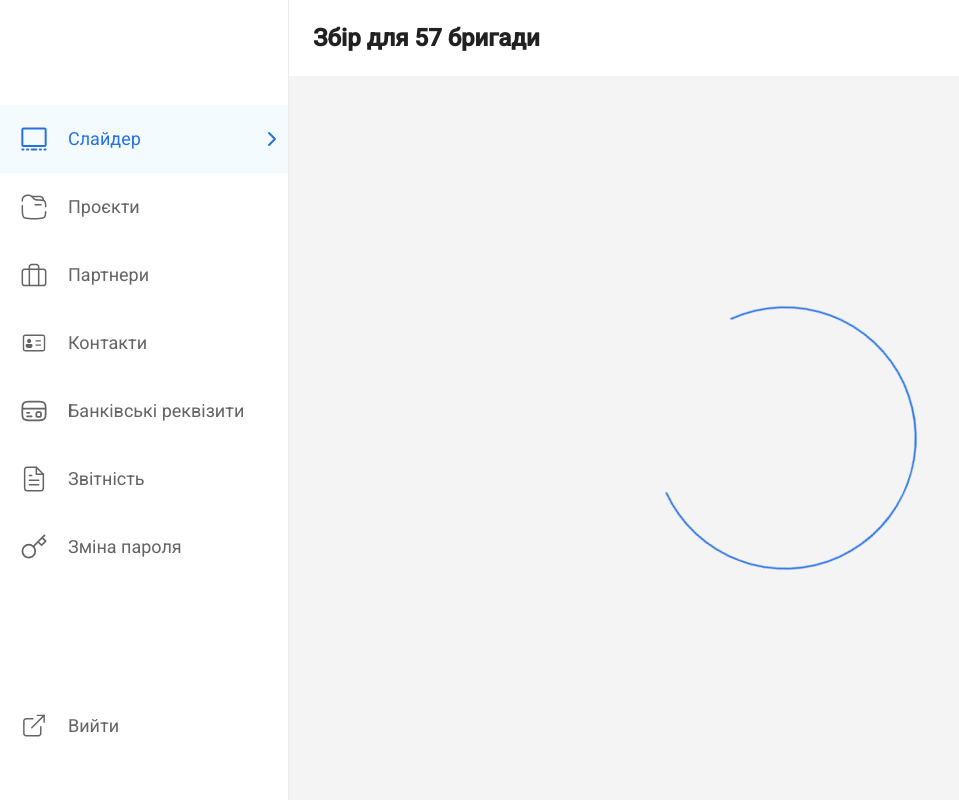
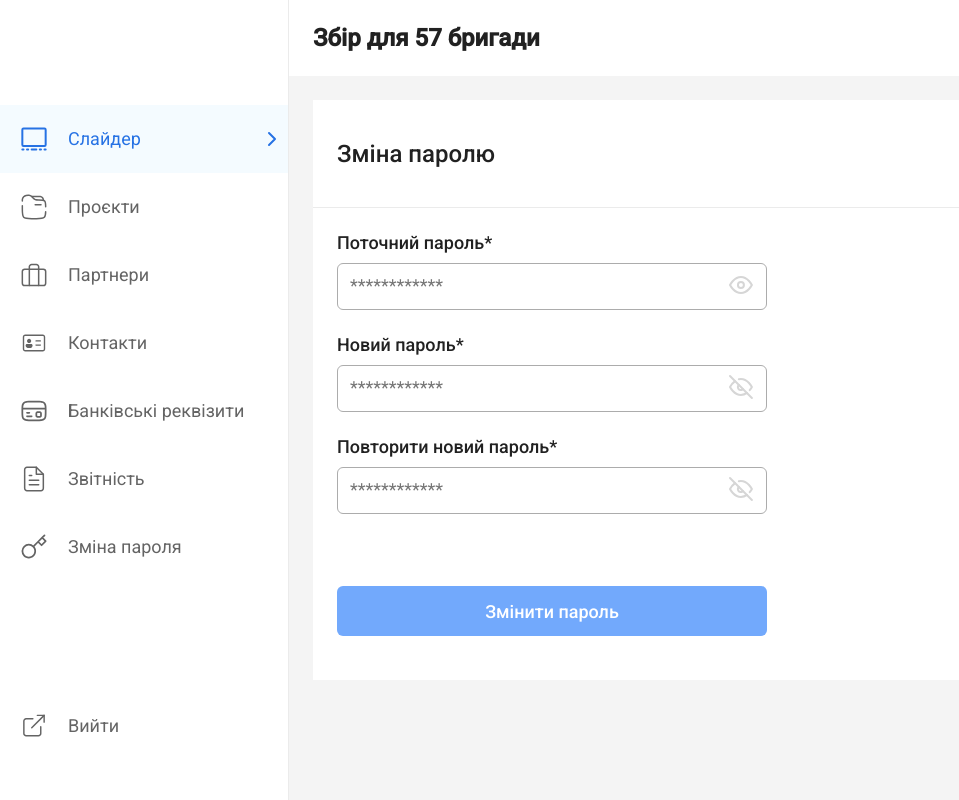
Before and after one commit to baza-trainee/dokoopy-frontend, a React (Vite) app: page /admin/change-password in a window 1280 px wide. Shown: the whole page, without its empty margins (0-959 px from the left). Built offline with nearby package versions, Linux system fonts and the light colour scheme; sample sign-in values are in the browser's storage; what react-localization would draw is missing.

Commit message:
add changes

```diff
--- a/src/api/api.js
+++ b/src/api/api.js
@@ -67,11 +67,11 @@ export const AdminApi = {
    },
 
    //Bank
-   getBankAdmin() {
-      return axios.get(`bank/admin`);
+   getBankAdmin(id) {
+      return axios.get(`bank/admin${id}`);
    },
-   updateBank({ id, body }) {
-      return axios.patch(`bank/admin/${id}`, body);
+   updateBank({ body }) {
+      return axios.patch(`bank/admin${id}`, body);
    },
 
    //Heros
--- a/src/pages/admin-pages/AdminChangePassword.jsx
+++ b/src/pages/admin-pages/AdminChangePassword.jsx
@@ -2,11 +2,13 @@ import { EditEyeOpened } from "../../assets/admin-icons/edit-password-eye-o";
 import { EditEyeClosed } from "../../assets/admin-icons/edit-password-eye-c";
 import { useState, useEffect } from "react";
 import { AdminApi } from "../../api/api";
-import { useLoadingData } from "../../hook/useLoadingData";
-import { Spinner } from "../../components/admin-components/Spinner";
 
 export const AdminChangePassword = () => {
-   const [currentPassword, setCurrentPassword] = useState('');
+
+   const divNew = document.querySelector(".new-admin-change-password-input");
+   const divReturn = document.querySelector(".return-admin-change-password-input");
+
+   const [currentPassword, setCurrentPassword] = useState(true);
    const [newPassword, setNewPassword] = useState('');
    const [confirmPassword, setConfirmPassword] = useState('');
 
@@ -15,33 +17,18 @@ export const AdminChangePassword = () => {
    const [typeConfirmPassword, setTypeConfirmPassword] = useState("password");
    const [passwordMismatch, setPasswordMismatch] = useState(false);
 
+
    const [showErrorMessage, setShowErrorMessage] = useState(false);
    const [showErrorMessage2, setShowErrorMessage2] = useState(false);
 
-   const { data, isLoading, error, eventLoading } = useLoadingData(AdminApi.changePasswordAdmin, true);
-
-   if (isLoading) {
-      return <Spinner size={300} color={"#2672e4"} />;
-   }
-
-   if (error && error.data) {
-      return (
-         <p>
-            Error: {error.message}
-            <br />
-            Код помилки: {error.code}
-            <br />
-            URL-адреса: {error.url}
-         </p>
-      );
-   }
-
-
    useEffect(() => {
       if (showErrorMessage) {
+
          const timer = setTimeout(() => {
             setShowErrorMessage(false);
+
          }, 3000);
+
 
          return () => clearTimeout(timer);
       }
@@ -49,13 +36,16 @@ export const AdminChangePassword = () => {
 
    useEffect(() => {
       if (showErrorMessage2) {
-         const timer = setTimeout(() => {
+
+         const timer = setTimeout2(() => {
             setShowErrorMessage2(false);
+
          }, 3000);
+
 
          return () => clearTimeout(timer);
       }
-   }, [showErrorMessage2]);
+   }, [showErrorMessage]);
 
    function togglePasswordVisibility(passwordType) {
       if (passwordType === "current") {
@@ -73,29 +63,38 @@ export const AdminChangePassword = () => {
       if (currentPassword.trim() === '' || newPassword.trim() === '' || confirmPassword.trim() === '') {
          setShowErrorMessage2(true);
          return;
-      }
+       }
 
       if (newPassword === confirmPassword) {
          setPasswordMismatch(false);
+         divNew.style.bacground = "";
+         divNew.style.border = "";
+         divReturn.style.bacground = "";
+         divReturn.style.border = "";
 
-         const body = {
-            password: currentPassword,
-            newPassword: newPassword,
-         };
 
-         eventLoading(body);
+      const resetToken = "";
+      const body = { password: newPassword };
 
-         setCurrentPassword("");
-         setNewPassword("");
-         setConfirmPassword("");
+    AdminApi.resetPasswordAdmin(resetToken, body)
+      .then((response) => {
+        console.log(response.data);
+      })
+      .catch((error) => {
+        console.error("Помилка при зміні пароля:", error);
+      });
+
       } else {
          setPasswordMismatch(true);
          setShowErrorMessage(true);
          setNewPassword("");
          setConfirmPassword("");
+         divNew.style.backgroundColor = "rgba(245, 19, 19, 0.4)";
+         divNew.style.border = "1px solid red";
+         divReturn.style.backgroundColor = "rgba(245, 19, 19, 0.4)";
+         divReturn.style.border = "1px solid red";
       }
    }
-
 
    return (
       <div className="admin-change-password">
```
